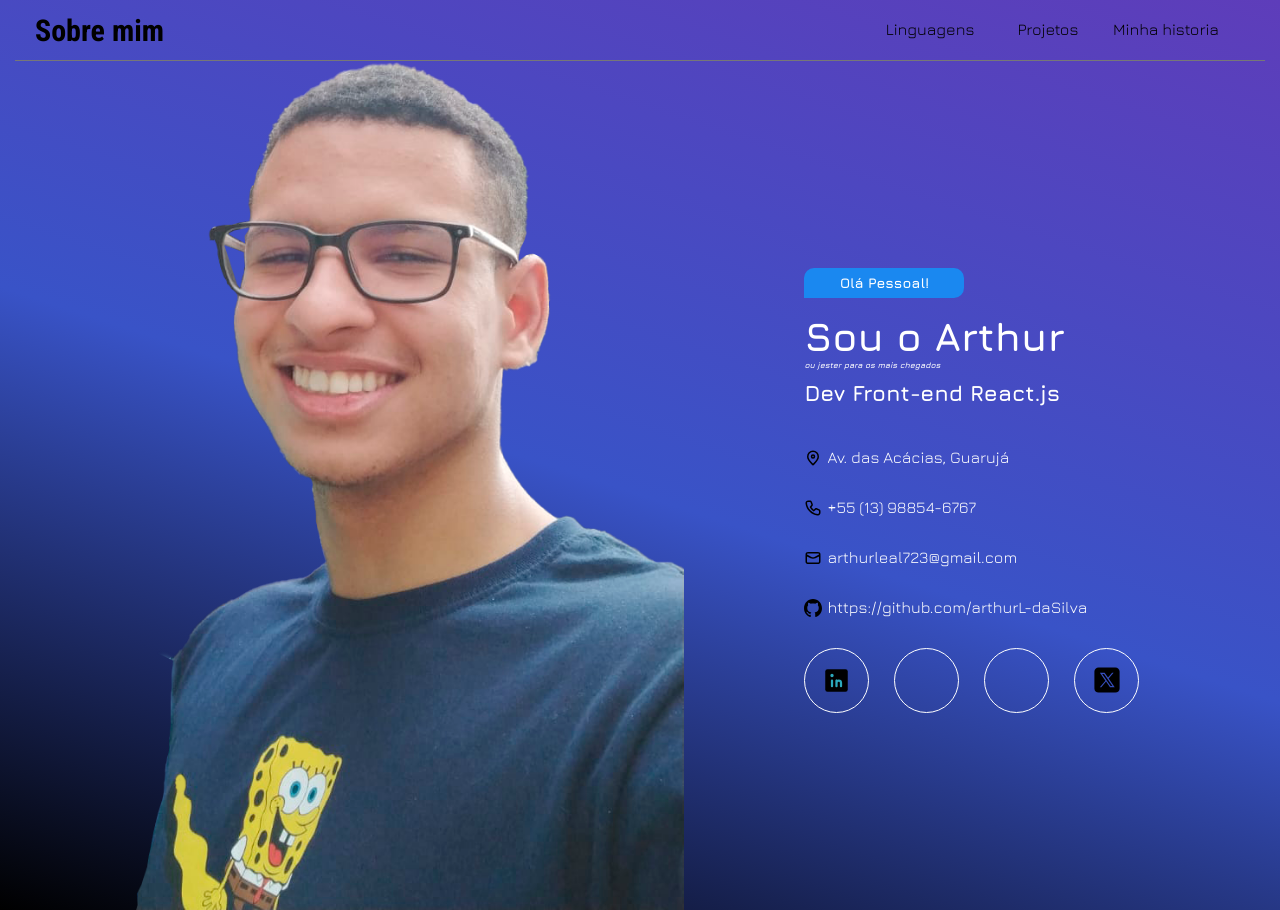
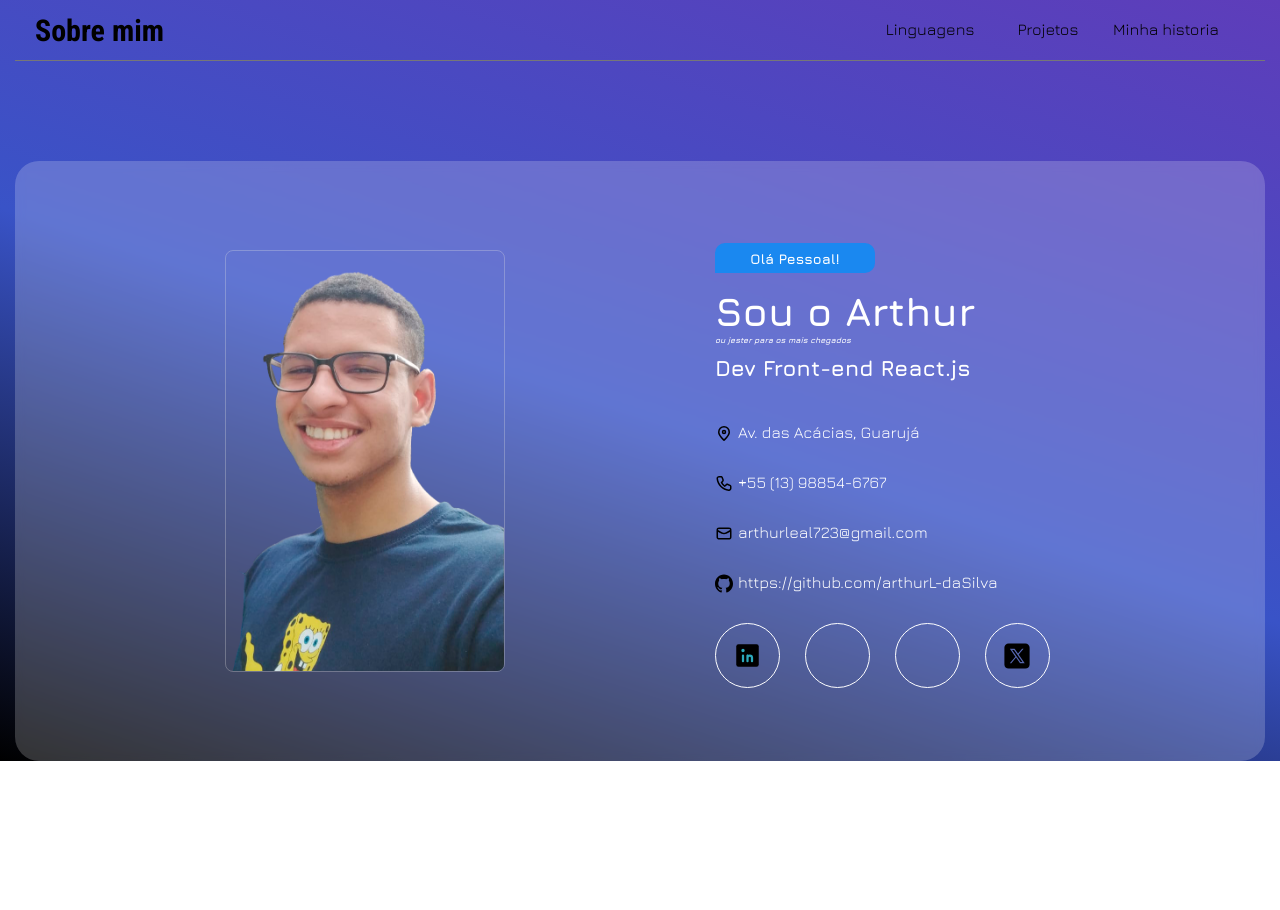
Before and after one commit to arthurL-daSilva/My-Profile-React, a React (Vite) app: page / in a window 1280 px wide. After the commit the page ends 800 px from the top, so only its background shows below. Built offline with nearby package versions, Linux system fonts and the light colour scheme; a web font is replaced by a local one.

Commit message:
Feito ajustes no Main, added animate.style framework

```diff
--- a/index.html
+++ b/index.html
@@ -4,6 +4,7 @@
     <meta charset="UTF-8" />
     <link rel="icon" type="image/svg+xml" href="/vite.svg" />
     <meta name="viewport" content="width=device-width, initial-scale=1.0" />
+    <link rel="stylesheet" href="https://cdnjs.cloudflare.com/ajax/libs/animate.css/4.1.1/animate.min.css"/>
     <title>My Profile</title>
   </head>
   <body>
--- a/package.json
+++ b/package.json
@@ -10,6 +10,7 @@
     "preview": "vite preview"
   },
   "dependencies": {
+    "animate.css": "^4.1.1",
     "react": "^18.3.1",
     "react-dom": "^18.3.1",
     "styled-components": "^6.1.14"
--- a/src/Container/Main/Main.jsx
+++ b/src/Container/Main/Main.jsx
@@ -1,4 +1,4 @@
-import { Container, Buttons, Itens } from './style'
+import { Container, Buttons, Itens, Me_img} from './style'
 import Me from '../../Images/Me.png'
 import LinkedIn from '../../Svg/linkedin-color.svg'
 import LinkedIn2 from '../../Svg/linkedin-preto.svg'
@@ -13,8 +13,11 @@ import Twitter2 from '../../Svg/twitter2.svg'
 export default function Main(){
     return(
         <Container>
+            <Me_img className='animate__animated animate__fadeInRight'>
                 <img src={Me} alt="Foto minha" />
-            <aside>
+            </Me_img>
+            <div>
+                <aside className='animate__animated animate__fadeInLeft'>
                     <p>Olá Pessoal!</p>
                     <h1>Sou o Arthur</h1>
                     <h6>ou jester para os mais chegados</h6>
@@ -44,6 +47,7 @@ export default function Main(){
                         <a href="https://x.com/Art_2146Leal"><button><img src={Twitter} alt="twitter" id='tt'/><img src={Twitter2} alt="Twitter" id='tt2'/></button></a>
                     </Buttons>
                 </aside>
+            </div>
         </Container>
     )
 }
--- a/src/Container/Main/style.jsx
+++ b/src/Container/Main/style.jsx
@@ -1,20 +1,29 @@
 import styled from "styled-components"
+import 'animate.css'
 
 export const Container = styled.div`
     display: flex;
-    flex-direction: row;
     justify-content: space-evenly;
-    height: 849px;
+    align-items: center;
+    margin-top: 100px;
+    /* height: 849px; */
+    min-width: 700px;
+    height: 600px;
     font-family: "Jura",serif;
     color: #fff;
-    img{
+    border-radius: 24px;
+    background-color: rgba(255, 255, 255, 0.2);
+    backdrop-filter: blur(5px);
 
+    div{
+        overflow: hidden;
     }
 
     aside{
         display: flex;
         flex-direction: column;
         justify-content: center;
+        animation-duration: 2s;
     }
 
     aside > p{
@@ -48,13 +57,25 @@ export const Container = styled.div`
     }
 `
 
+export const Me_img = styled.div`
+
+    border: 1px solid rgba(224, 224, 224, 0.3);
+    border-radius: 8px;
+    overflow: hidden;
+    height: 420px;
+    animation-duration: 2s;
+    img{
+        height: 430px;
+        padding-top: 20px;
+    }
+
+`
+
 export const Itens = styled.ul`
     list-style-type: none;
     padding: 0;
     li{
         display: flex;
-        flex-direction: row;
-        align-items: center;
         gap: 5px;
         img{
             width: 18px;
@@ -101,7 +122,7 @@ export const Buttons = styled.section`
     }
 
     #tt{
-        width: 27px;
+        width: 22px;
         opacity: 0;
         transition: opacity 0.3s ease-in-out;
     }
@@ -126,4 +147,13 @@ export const Buttons = styled.section`
         opacity: 0;
     }
 
+    button:hover #tt{
+        transition: opacity 0.3s ease-in-out;
+        opacity: 1;
+    }
+
+    button:hover #tt2{
+        transition: opacity 0.3s ease-in-out;
+        opacity: 0;
+    }
 `
```
Also changed, not shown: 1 other file (tests, documents, lock files or other folders). Lines whose indentation alone changed are shown as unchanged.
